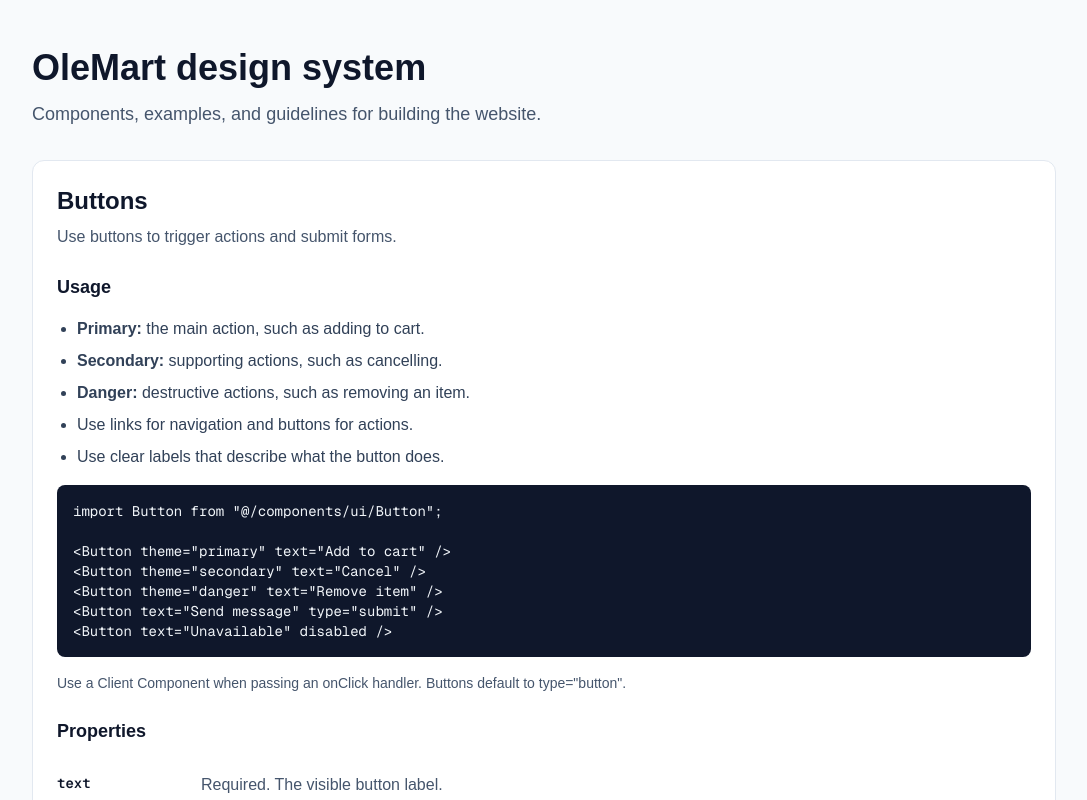
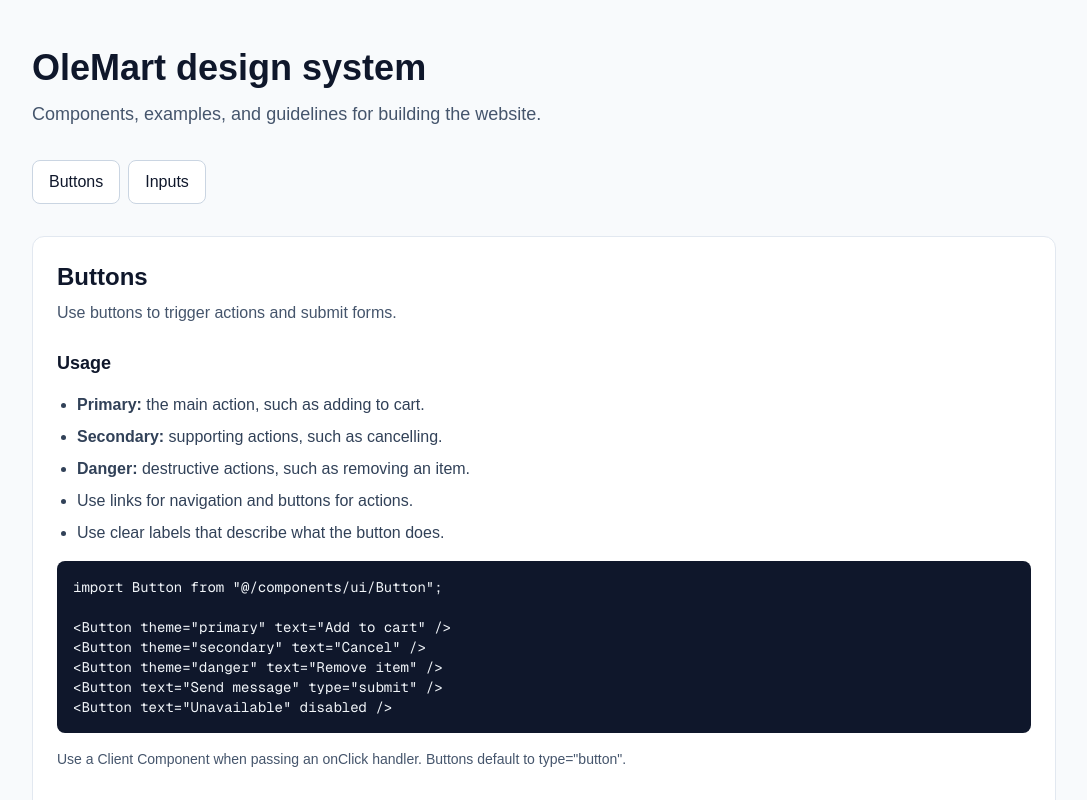
Before and after one commit to OleKoderNo/olemart, a Next.js app: page /design-system in a window 1280 px wide. Shown: the top 800 px of the page, without its empty margins (96-1183 px from the left). Built offline with nearby package versions, Linux system fonts and the light colour scheme.

Commit message:
feat: organise design system with section registry and navigation

```diff
--- a/src/app/design-system/page.tsx
+++ b/src/app/design-system/page.tsx
@@ -1,5 +1,5 @@
-import ButtonDocumentation from "@/components/design-system/buttons/ButtonDocumentation";
-import InputDocumentation from "@/components/design-system/inputs/InputDocumentation";
+import DesignSystemNav from "@/components/design-system/DesignSystemNav";
+import { designSystemSections } from "@/components/design-system/sections";
 
 export default function DesignSystemPage() {
   return (
@@ -12,8 +12,11 @@ export default function DesignSystemPage() {
           </p>
         </header>
 
-        <ButtonDocumentation />
-        <InputDocumentation />
+        <DesignSystemNav sections={designSystemSections} />
+
+        {designSystemSections.map(({ id, component: Component }) => (
+          <Component key={id} />
+        ))}
       </div>
     </main>
   );
--- /dev/null
+++ b/src/components/design-system/DesignSystemNav.tsx
@@ -0,0 +1,25 @@
+type DesignSystemNavProps = {
+  sections: {
+    id: string;
+    title: string;
+  }[];
+};
+
+export default function DesignSystemNav({ sections }: DesignSystemNavProps) {
+  return (
+    <nav aria-label="Design system">
+      <ul className="flex flex-wrap gap-2">
+        {sections.map(({ id, title }) => (
+          <li key={id}>
+            <a
+              href={`#${id}`}
+              className="inline-flex min-h-11 items-center rounded-lg border border-slate-300 bg-white px-4 font-medium text-slate-900 hover:bg-slate-100 focus-visible:outline-2 focus-visible:outline-offset-2 focus-visible:outline-slate-900"
+            >
+              {title}
+            </a>
+          </li>
+        ))}
+      </ul>
+    </nav>
+  );
+}
--- /dev/null
+++ b/src/components/design-system/sections.ts
@@ -0,0 +1,15 @@
+import ButtonDocumentation from "./buttons/ButtonDocumentation";
+import InputDocumentation from "./inputs/InputDocumentation";
+
+export const designSystemSections = [
+  {
+    id: "buttons",
+    title: "Buttons",
+    component: ButtonDocumentation,
+  },
+  {
+    id: "inputs",
+    title: "Inputs",
+    component: InputDocumentation,
+  },
+];
```
